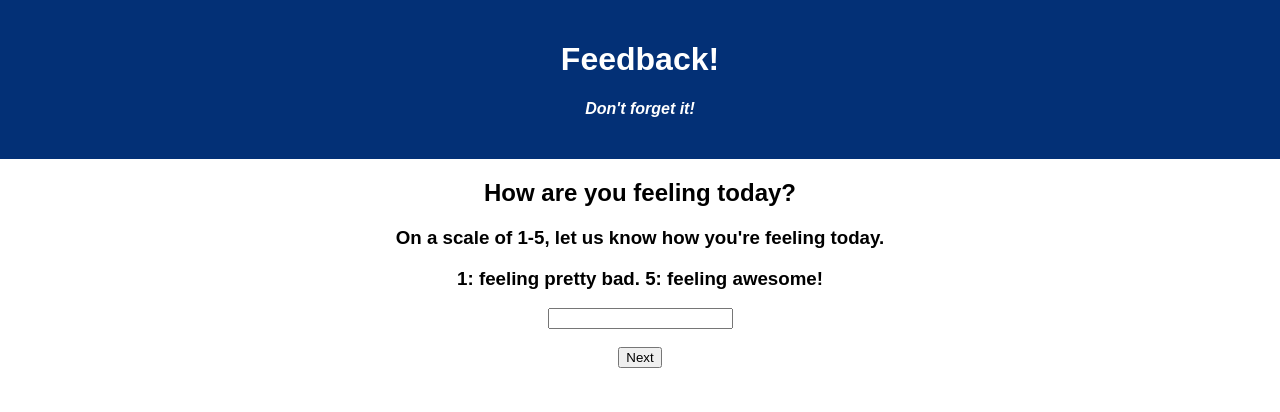
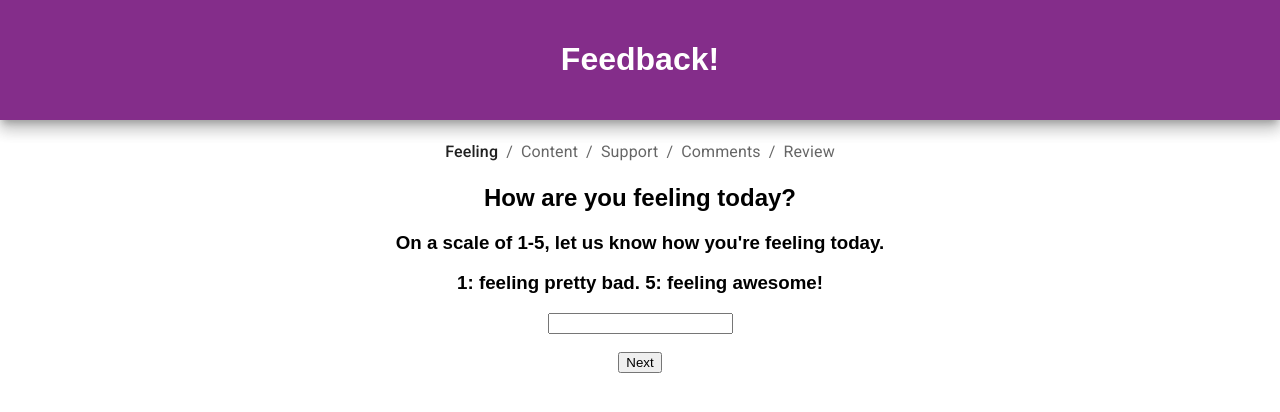
Before and after one commit to bmnw/weekend-redux-feedback-loop, a React (Create React App) app: page /comments in a window 1280 px wide. Shown: the top 412 px of the page. Built offline with nearby package versions, Linux system fonts and the light colour scheme.

Commit message:
installed MUI, added MUI links to index.html, created Header component and moved header content from App.jsx into Header component, added Breadcrumbs progress visual to feedback components

```diff
--- a/package.json
+++ b/package.json
@@ -4,6 +4,10 @@
   "private": true,
   "proxy": "http://localhost:5000",
   "dependencies": {
+    "@emotion/react": "^11.10.4",
+    "@emotion/styled": "^11.10.4",
+    "@mui/icons-material": "^5.10.3",
+    "@mui/material": "^5.10.4",
     "axios": "^0.21.1",
     "express": "^4.17.1",
     "pg": "^8.2.1",
--- a/public/index.html
+++ b/public/index.html
@@ -19,6 +19,10 @@
       work correctly both with client-side routing and a non-root public URL.
       Learn how to configure a non-root public URL by running `npm run build`.
     -->
+
+    <link rel="stylesheet" href="https://fonts.googleapis.com/css?family=Roboto:300,400,500,700&display=swap"/>
+    <link rel="stylesheet" href="https://fonts.googleapis.com/icon?family=Material+Icons"/>
+
     <title>React App</title>
   </head>
   <body>
--- a/src/components/App/App.css
+++ b/src/components/App/App.css
@@ -3,7 +3,7 @@
 }
 
 .App-header {
-  background-color: #033076;
+  background-color: #842d8a;
   min-height: 70px;
   padding: 20px;
   color: white;
--- a/src/components/App/App.jsx
+++ b/src/components/App/App.jsx
@@ -2,6 +2,7 @@
 import axios from 'axios';
 import { HashRouter as Router, Route, Link, useHistory } from 'react-router-dom';
 import './App.css';
+import Header from '../Header/Header.jsx';
 import Feeling from '../Feeling/Feeling.jsx';
 import Content from '../Content/Content.jsx';
 import Support from '../Support/Support.jsx';
@@ -13,10 +14,7 @@
 
   return (
     <div className='App'>
-      <header className='App-header'>
-        <h1 className='App-title'>Feedback!</h1>
-        <h4>Don't forget it!</h4>
-      </header>
+      <Header />
       <Router>
         <div>
           <Route exact path="/">
--- a/src/components/Comments/Comments.jsx
+++ b/src/components/Comments/Comments.jsx
@@ -1,4 +1,6 @@
 import { useHistory } from 'react-router-dom';
+import Typography from '@mui/material/Typography';
+import Breadcrumbs from '@mui/material/Breadcrumbs';
 
 const Comments = () => {
 
@@ -10,6 +12,23 @@
     } // end toReview
 
     return  <div>
+                <Breadcrumbs style={{display: 'flex', justifyContent: 'center'}}>
+                    <Typography color="text.secondary">
+                        Feeling
+                    </Typography>
+                    <Typography color="text.secondary">
+                        Content
+                    </Typography>
+                    <Typography color="text.secondary">
+                        Support
+                    </Typography>
+                    <Typography sx={{fontWeight: '500'}} color="text.primary">
+                        Comments
+                    </Typography>
+                    <Typography color="text.secondary">
+                        Review
+                    </Typography>
+                </Breadcrumbs>
                 <h2>Any comments you want to leave?</h2>
                 <form>
                     <input type="text" />
--- a/src/components/Content/Content.jsx
+++ b/src/components/Content/Content.jsx
@@ -1,4 +1,6 @@
 import { useHistory } from 'react-router-dom';
+import Typography from '@mui/material/Typography';
+import Breadcrumbs from '@mui/material/Breadcrumbs';
 
 const Content = () => {
 
@@ -10,6 +12,23 @@
     } // end toSupport
 
     return  <div>
+                <Breadcrumbs style={{display: 'flex', justifyContent: 'center'}}>
+                    <Typography color="text.secondary">
+                        Feeling
+                    </Typography>
+                    <Typography sx={{fontWeight: '500'}} color="text.primary">
+                        Content
+                    </Typography>
+                    <Typography color="text.secondary">
+                        Support
+                    </Typography>
+                    <Typography color="text.secondary">
+                        Comments
+                    </Typography>
+                    <Typography color="text.secondary">
+                        Review
+                    </Typography>
+                </Breadcrumbs>
                 <h2>How well are you understanding the content?</h2>
                 <h3>On a scale of 1-5, let us know!</h3>
                 <h3>1: not at all. 5: got it! this is feeling good.</h3>
--- a/src/components/Feeling/Feeling.jsx
+++ b/src/components/Feeling/Feeling.jsx
@@ -1,5 +1,7 @@
 import { useHistory } from 'react-router-dom';
 import { useDispatch } from 'react-redux';
+import Typography from '@mui/material/Typography';
+import Breadcrumbs from '@mui/material/Breadcrumbs';
 
 const Feeling = () => {
 
@@ -12,6 +14,23 @@
     } // end toContent
 
     return  <div>
+                <Breadcrumbs style={{display: 'flex', justifyContent: 'center'}}>
+                    <Typography sx={{fontWeight: '500'}} color="text.primary">
+                        Feeling
+                    </Typography>
+                    <Typography color="text.secondary">
+                        Content
+                    </Typography>
+                    <Typography color="text.secondary">
+                        Support
+                    </Typography>
+                    <Typography color="text.secondary">
+                        Comments
+                    </Typography>
+                    <Typography color="text.secondary">
+                        Review
+                    </Typography>
+                </Breadcrumbs>
                 <h2>How are you feeling today?</h2>
                 <h3>On a scale of 1-5, let us know how you're feeling today.</h3>
                 <h3>1: feeling pretty bad. 5: feeling awesome!</h3>
--- /dev/null
+++ b/src/components/Header/Header.jsx
@@ -0,0 +1,11 @@
+import Paper from '@mui/material/Paper';
+
+const Header = () => {
+    return  <Paper elevation="10">
+                <header className='App-header'>
+                    <h1 className='App-title'>Feedback!</h1>
+                </header>
+            </Paper>
+}
+
+export default Header;
--- a/src/components/Review/Review.jsx
+++ b/src/components/Review/Review.jsx
@@ -1,6 +1,25 @@
+import Typography from '@mui/material/Typography';
+import Breadcrumbs from '@mui/material/Breadcrumbs';
 
 const Review = () => {
     return  <div>
+                <Breadcrumbs style={{display: 'flex', justifyContent: 'center'}}>
+                    <Typography color="text.secondary">
+                        Feeling
+                    </Typography>
+                    <Typography color="text.secondary">
+                        Content
+                    </Typography>
+                    <Typography color="text.secondary">
+                        Support
+                    </Typography>
+                    <Typography color="text.secondary">
+                        Comments
+                    </Typography>
+                    <Typography sx={{fontWeight: '500'}} color="text.primary">
+                        Review
+                    </Typography>
+                </Breadcrumbs>
                 <h2>Review Your Feedback</h2>
                 <br />
                 <button>Submit</button>
--- a/src/components/Support/Support.jsx
+++ b/src/components/Support/Support.jsx
@@ -1,4 +1,6 @@
 import { useHistory } from 'react-router-dom';
+import Typography from '@mui/material/Typography';
+import Breadcrumbs from '@mui/material/Breadcrumbs';
 
 const Support = () => {
 
@@ -10,6 +12,23 @@
     } // end toComments
 
     return  <div>
+                <Breadcrumbs style={{display: 'flex', justifyContent: 'center'}}>
+                    <Typography color="text.secondary">
+                        Feeling
+                    </Typography>
+                    <Typography color="text.secondary">
+                        Content
+                    </Typography>
+                    <Typography sx={{fontWeight: '500'}} color="text.primary">
+                        Support
+                    </Typography>
+                    <Typography color="text.secondary">
+                        Comments
+                    </Typography>
+                    <Typography color="text.secondary">
+                        Review
+                    </Typography>
+                </Breadcrumbs>
                 <h2>How well are you being supported?</h2>
                 <h3>On a scale of 1-5, let us know!</h3>
                 <h3>1: not at all. 5: very supported!</h3>
```
Also changed, not shown: 1 other file (tests, documents, lock files or other folders).
